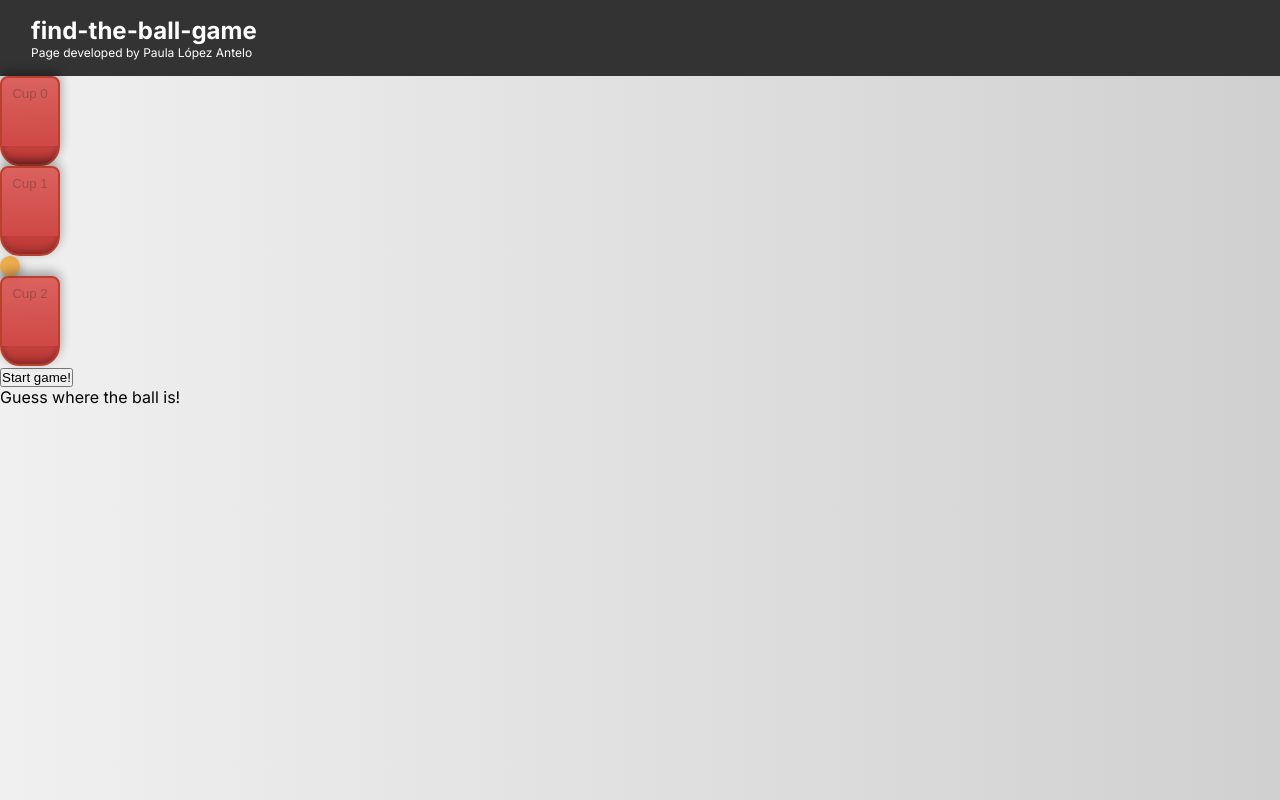
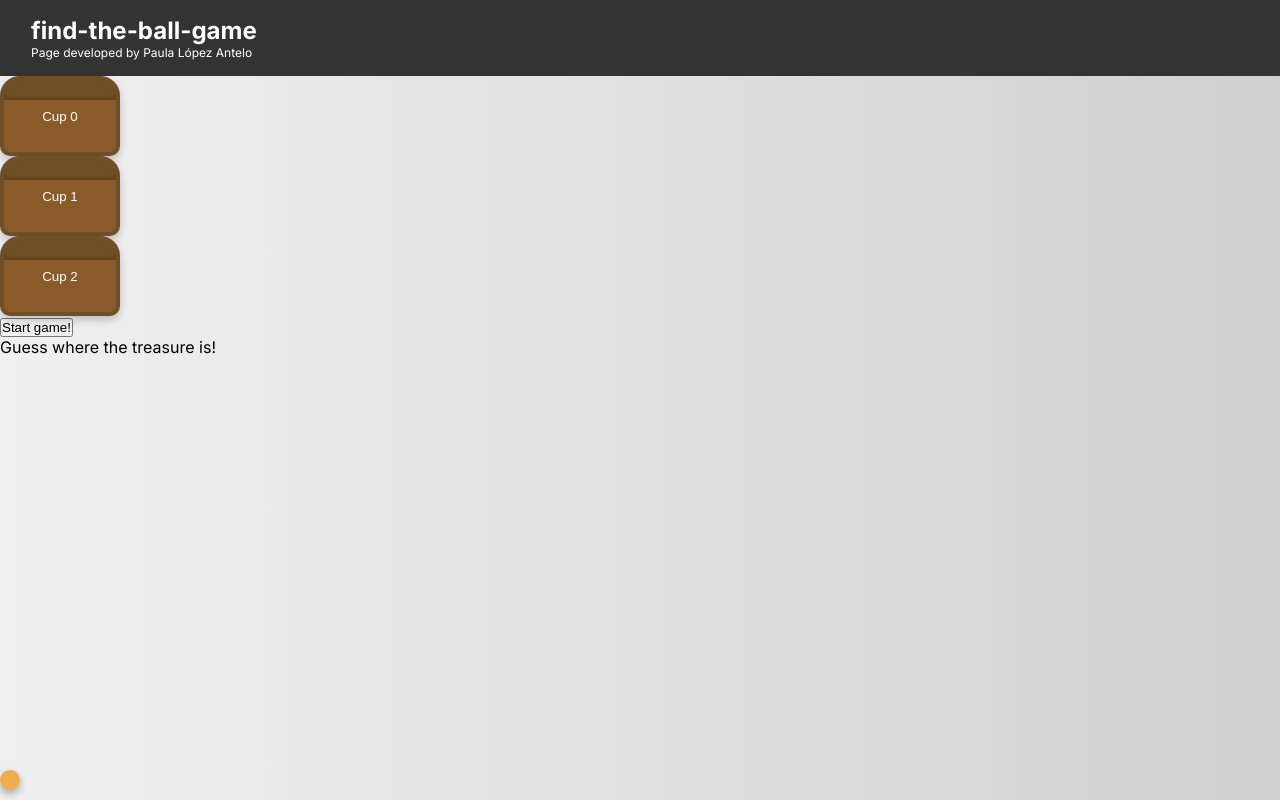
Before and after one commit to Lunnatica/find-the-ball-game, a Next.js app: page / in a window 1280 px wide. Built offline with nearby package versions, Linux system fonts and the light colour scheme.

Commit message:
feat: change theme into treasure

```diff
--- a/src/components/Cup/StyledCup.tsx
+++ b/src/components/Cup/StyledCup.tsx
@@ -1,50 +1,30 @@
 import styled from "styled-components";
 
 export const StyledCup = styled.button`
-  cursor: pointer;
-  width: 60px;
-  height: 90px; /* Slightly increased height for realism */
-  background: linear-gradient(
-    to bottom,
-    #d9534f,
-    #c9302c
-  ); /* Realistic gradient for depth */
-  border-radius: 8px 8px 20px 20px; /* More natural rounded bottom */
-  border: 2px solid #b52d1a; /* Darker border for contrast */
+  color: white;
+  width: 120px;
+  height: 80px;
+  background: #8b5a2b; /* Wood color */
+  border-radius: 20px 20px 10px 10px; /* Rounded top */
+  border: 4px solid #6f4f28; /* Darker border */
   position: relative;
   display: flex;
-  align-items: flex-start; /* Align content to the top */
+  align-items: center;
   justify-content: center;
-  box-shadow: 0 -4px 12px rgba(0, 0, 0, 0.4); /* Enhanced shadow for 3D effect */
-  padding-top: 8px; /* Space for the ball */
-
-  &:disabled {
-    cursor: not-allowed;
-    opacity: 0.9; /* Slightly transparent when disabled */
-  }
-
-  &:hover {
-    background: linear-gradient(
-      to bottom,
-      #c9302c,
-      #ac2925
-    ); /* Slightly lighter gradient on hover */
-  }
+  box-shadow: 0 4px 8px rgba(0, 0, 0, 0.2); /* Soft shadow for 3D effect */
+  overflow: hidden;
+  z-index: 1;
 
   &::before {
     content: "";
     position: absolute;
     width: 100%;
-    height: 18px; /* Adjusted height for the lip */
-    background: linear-gradient(
-      to bottom,
-      #c9302c,
-      #a41e1b
-    ); /* Darker gradient for the lip */
-    border-radius: 0 0 20px 20px; /* Rounded top */
-    bottom: 0; /* Positioned at the bottom of the cup */
+    height: 20px;
+    background: #6f4f28; /* Darker wood color for the top band */
+    border-radius: 10px 10px 0 0;
+    top: 0;
     left: 0;
-    box-shadow: inset 0 -2px 6px rgba(0, 0, 0, 0.3); /* Inner shadow for depth */
+    box-shadow: inset 0 -2px 4px rgba(0, 0, 0, 0.2); /* Inner shadow */
   }
 `;
 
@@ -53,5 +33,7 @@ export const StyledBall = styled.div`
   height: 20px;
   background: #f0ad4e; /* Gold color for the ball */
   border-radius: 50%; /* Perfect circle */
-  box-shadow: 0 4px 12px rgba(0, 0, 0, 0.4); /* Enhanced shadow for 3D effect */
+  box-shadow: 0 4px 8px rgba(0, 0, 0, 0.3); /* Soft shadow for a 3D effect */
+  position: absolute;
+  bottom: 10px; /* Positioned at the bottom of the chest */
 `;
--- a/src/components/GameArea/GameArea.tsx
+++ b/src/components/GameArea/GameArea.tsx
@@ -11,7 +11,7 @@ const renderUserMessage = (gameState: GameState) => {
     case "shuffling":
       return <p aria-live="polite">Shuffling...</p>;
     default:
-      return <p aria-live="polite">Guess where the ball is!</p>;
+      return <p aria-live="polite">Guess where the treasure is!</p>;
   }
 };
 
```
Also changed, not shown: 1 other file (tests, documents, lock files or other folders).
